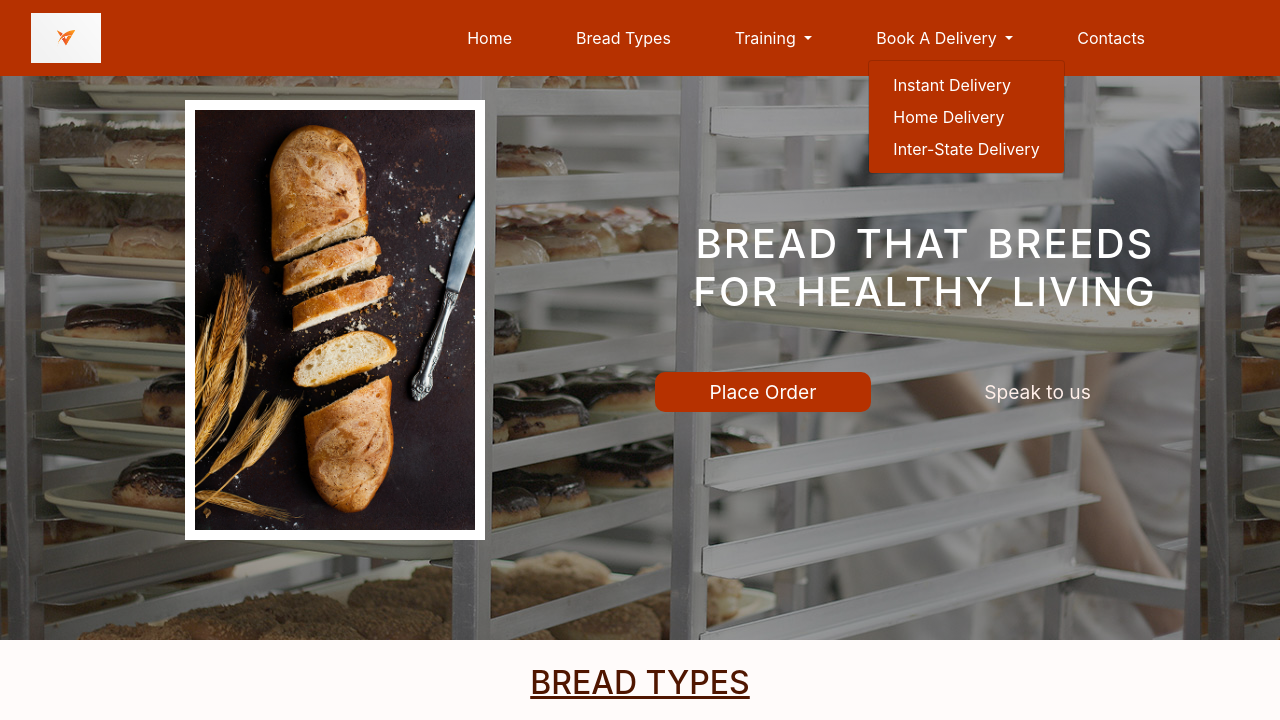
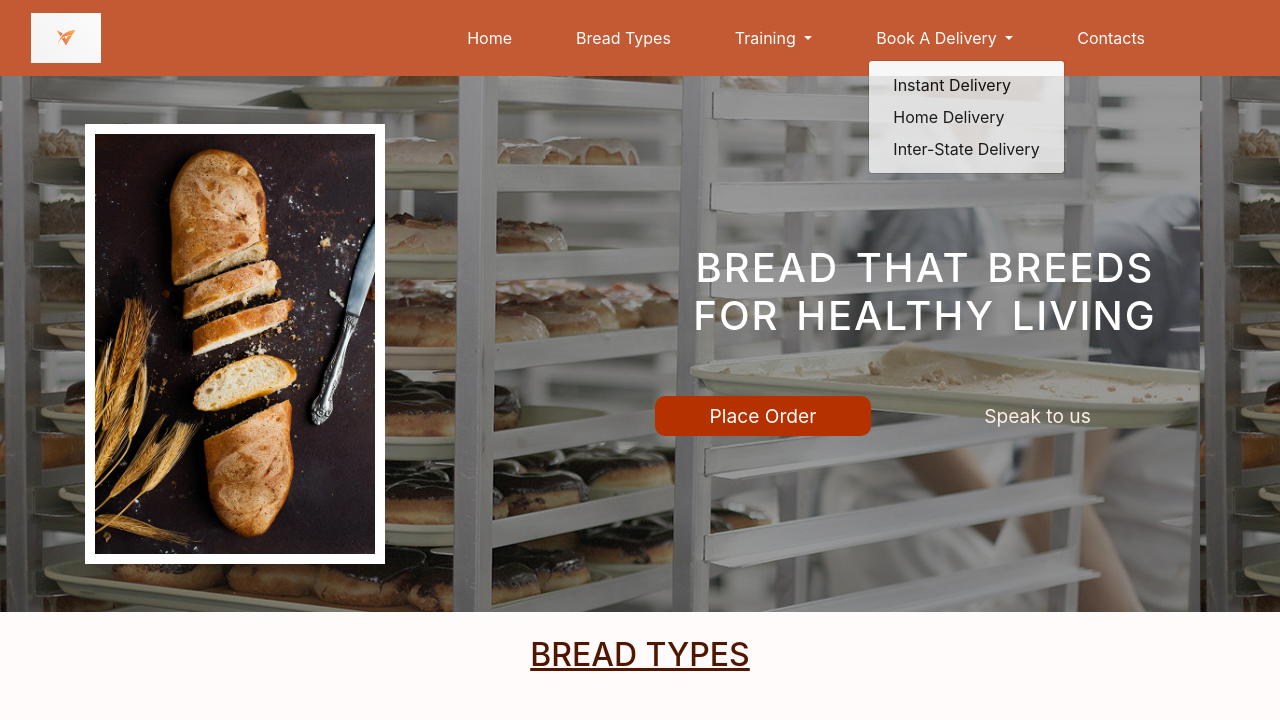
Before and after one commit to peteray-dev/confectionaries, a plain HTML site: page index.html in a window 1280 px wide. Both pictures are taken after a click on the button "Book A Delivery". Shown: the top 720 px of the page. Drawn offline with Linux system fonts and the light colour scheme; files whose address does not match are found by name.

Commit message:
[the header problem has been solved]

```diff
--- a/index.html
+++ b/index.html
@@ -19,7 +19,7 @@
           <!-- Brand -->
           <div class="container-fluid">
           <a class="navbar-brand" href="#"><img src="./vendor/images/vest.png.jpg" alt="..." class="logo img-fluid w-10"></a>
-          <button class="navbar-toggler" type="button" data-bs-toggle="collapse" data-bs-target="#navbarNavDropdown" aria-controls="navbarNavDropdown" aria-expanded="false" aria-label="Toggle navigation">
+          <button class="navbar-toggler" type="button" data-toggle="collapse" data-target="#navbarNavDropdown" aria-controls="navbarNavDropdown" aria-expanded="false" aria-label="Toggle navigation">
             <span class="navbar-toggler-icon"></span>
         </button>
           <!-- Links -->
@@ -60,11 +60,14 @@
       </nav>
     </section>
 
+
+
     <section class="head">
+      <div class="head_bg py-5">
         <div class="container ">
-        <div class=" row">
+          <div class=" row ">
             <div class="col-md-6 bread_img">
-            <img src="./vendor/images/breadfront.jpg" alt=""  class="image_pic img-fluid">
+              <img src="./vendor/images/breadfront.jpg" alt="Bread"  class="image_pic img-fluid m-auto">
             </div>
             <div class="col-md-6 motto">
               <div>
@@ -80,10 +83,11 @@
 
 
         </div>
+      </div>
   </section>
 
 
-  </header>
+
 
   <!---------Bread Type --------------->
 
--- a/resources/css/style.css
+++ b/resources/css/style.css
@@ -22,20 +22,21 @@ html{
 }
 .nav-bar{
     background-color: #b63100;
-    position: fixed;
+    position: static;
     width: 100%;
     z-index: 1;
+    opacity: 0.8;
 }
-.head{
+.head_bg{
     background-image:linear-gradient(rgba(0, 0, 0, 0.4), rgba(0, 0, 0, 0.4)), url(../../vendor/images/oven.jpg);
     width: 100%;
-    height: auto;
+    height: 80%;
 }
 
 .image_pic{
     /* clip-path: polygon(50% 0%, 100% 50%, 50% 100%, 0% 50%); */
     width: 300px;
-     margin:100px 100px;
+     /* margin:100px auto; */
     border: 10px solid white;
     outline-color: white;
 }
@@ -92,7 +93,8 @@ a{
     color: white;
 }
 .dropdown-menu{
-    background-color: #b63100;
+    background-color: whitesmoke;
+
 }
 .dropdown-menu li a:active,
 .dropdown-menu li a:visited,
@@ -101,7 +103,7 @@ a{
 
 }
 .dropdown-menu li a{
-    color: white;
+    color: black;
 }
 /* ----------------------------- */
 /* ----buttons*/
```
Lines whose indentation alone changed are shown as unchanged.
